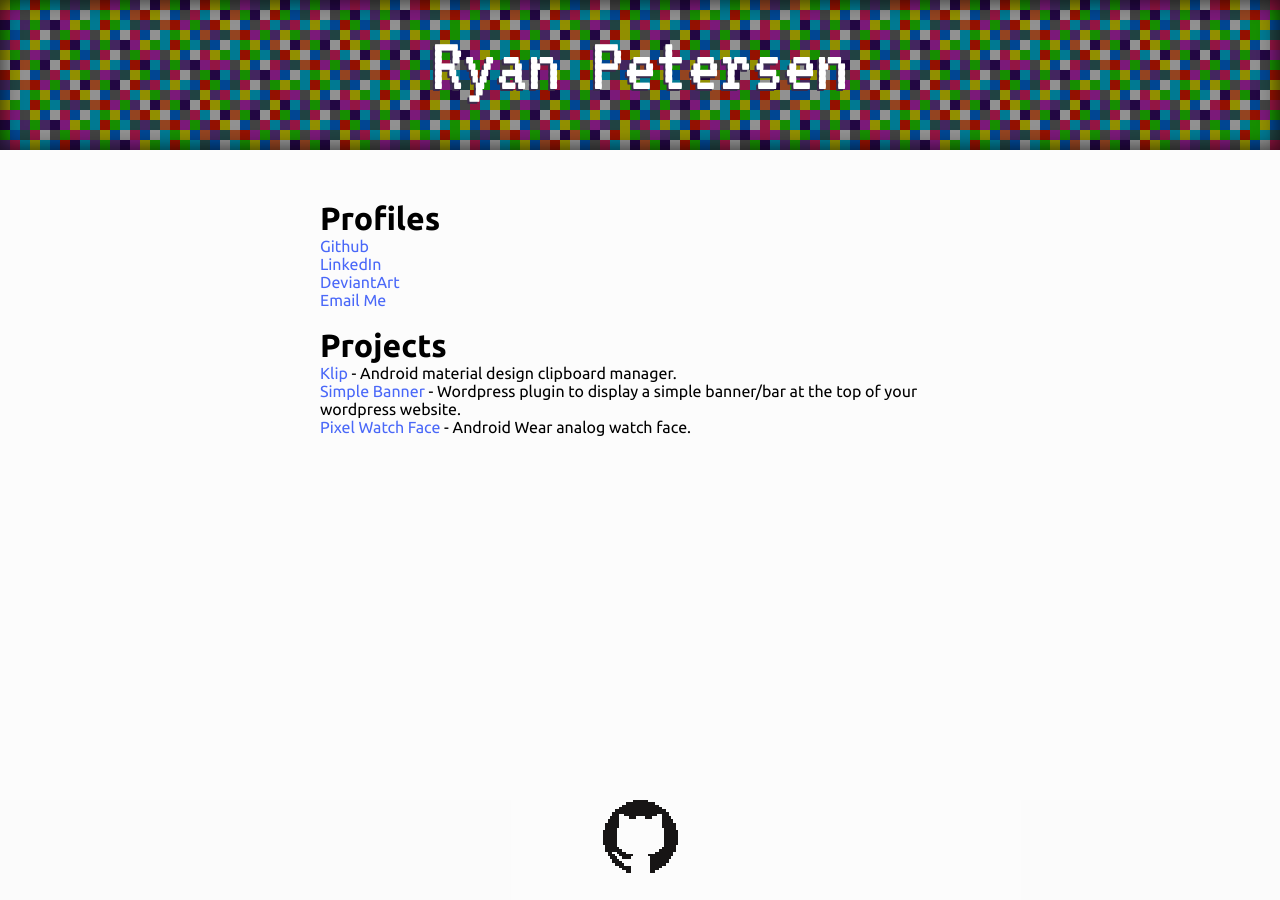
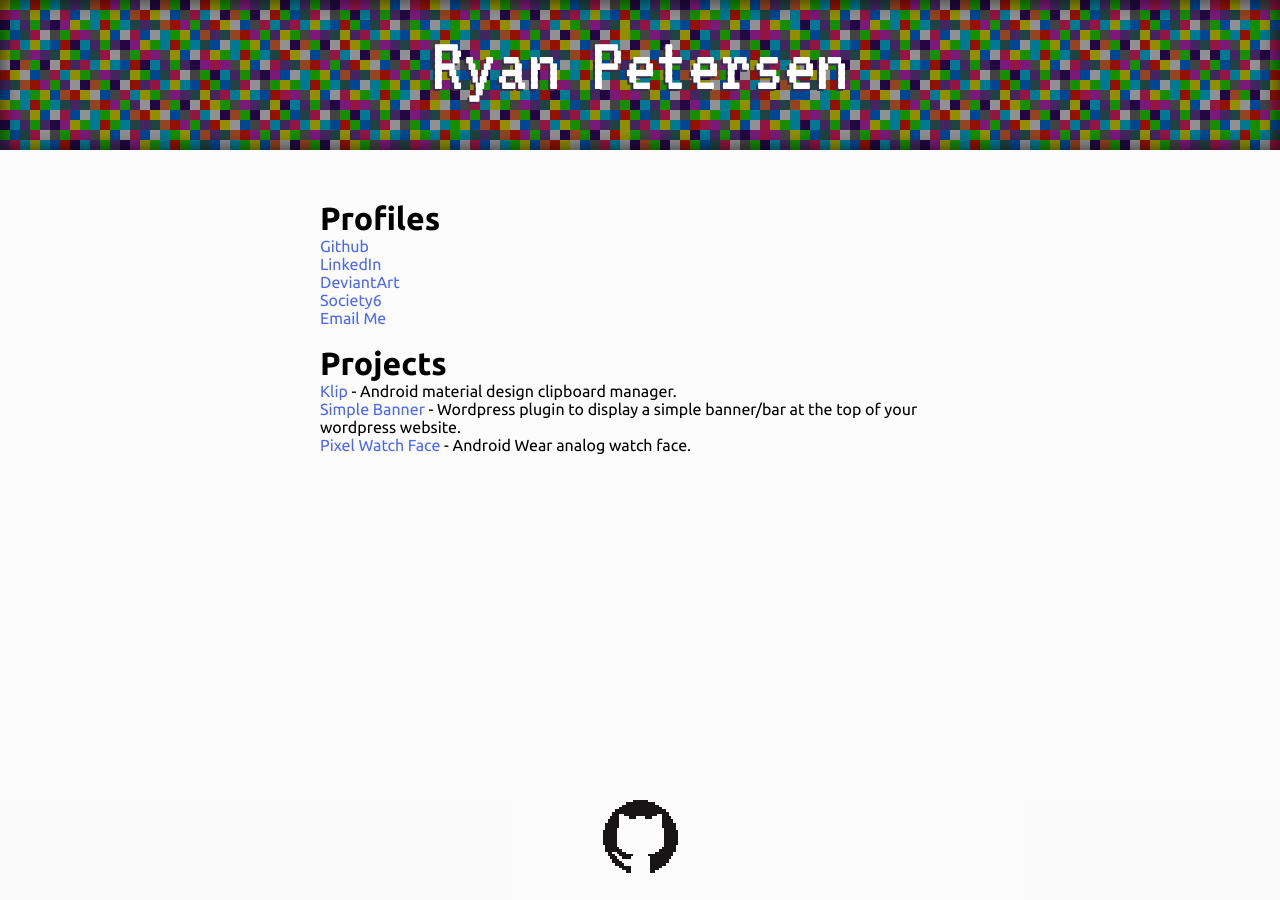
Before and after one commit to rpetersen29/rpetersen29.github.io, a Jekyll site: the page built from index.html, in a window 1280 px wide. Built offline with Jekyll 4.4.1, drawn with Linux system fonts in a browser that asks for light colours.

Commit message:
Added society6 page

```diff
--- a/index.html
+++ b/index.html
@@ -8,6 +8,7 @@ title: Ryan Petersen - Software Engineer
 	<p><a href="https://github.com/rpetersen29" target="_blank">Github</a></p>
 	<p><a href="https://www.linkedin.com/in/rypetersen" target="_blank">LinkedIn</a></p>
 	<p><a href="http://rpetersen29.deviantart.com" target="_blank">DeviantArt</a></p>
+	<p><a href="https://society6.com/rpetersen29" target="_blank">Society6</a></p>
 	<p><a href="mailto:rpetersen.dev@gmail.com" target="_blank">Email Me</a></p>
 
 	<br>
```
